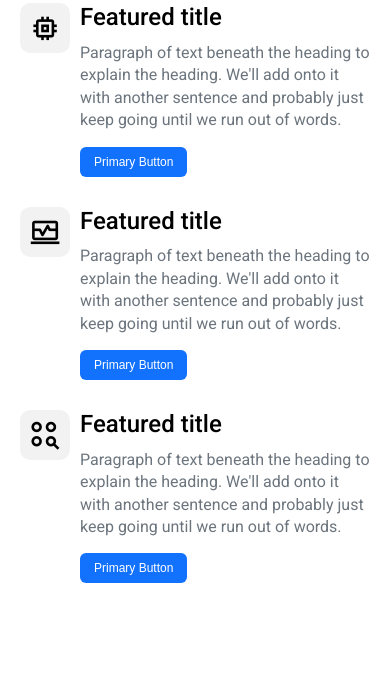
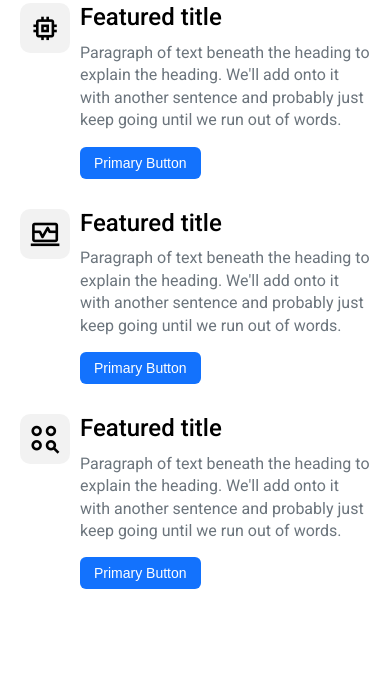
Before and after one commit to thesujalpatel/feature-clone, a plain HTML site: page index.html in a window 390 px wide. Shown: the part 1059-1739 px from the top of the page. Drawn offline with nearby package versions, Linux system fonts and the light colour scheme.

Commit message:
Remove unused alpha shade variables and adjust button font sizes for consistency

```diff
--- a/css/styles.css
+++ b/css/styles.css
@@ -15,12 +15,8 @@
 
   /* Alpha Shades - 30% Shades */
   --primary-30: color-mix(in srgb, var(--primary) 30%, transparent);
-  --light-30: color-mix(in srgb, var(--light) 30%, transparent);
-  --dark-30: color-mix(in srgb, var(--dark) 30%, transparent);
 
   /* Alpha Shades - 70% Shades */
-  --primary-70: color-mix(in srgb, var(--primary) 70%, transparent);
-  --light-70: color-mix(in srgb, var(--light) 70%, transparent);
   --dark-70: color-mix(in srgb, var(--dark) 70%, transparent);
 
   /* Custom Colors */
@@ -302,7 +298,6 @@ section {
   gap: 6px;
   align-items: center;
   color: var(--light);
-  font-size: 14px;
   font-weight: 500;
 }
 
@@ -339,7 +334,6 @@ section {
 /* Tab Media Queries */
 @media (max-width: 768px) {
   .button {
-    font-size: 14px;
     padding: 8px 14px;
   }
 
@@ -369,7 +363,7 @@ section {
 /* Mobile Media Queries */
 @media (max-width: 480px) {
   .button {
-    font-size: 12px;
+    font-size: 14px;
     padding: 6px 12px;
   }
 
```
